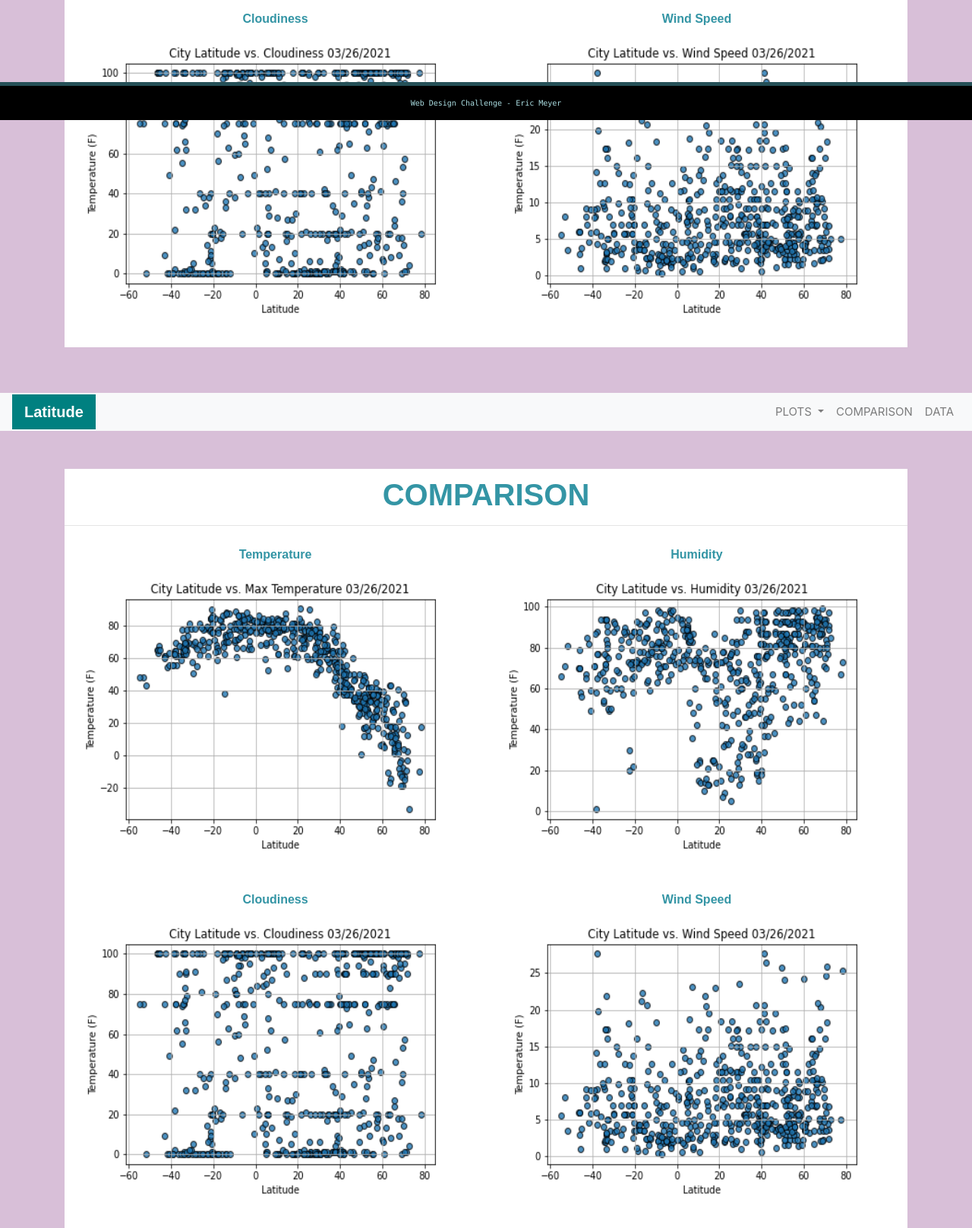
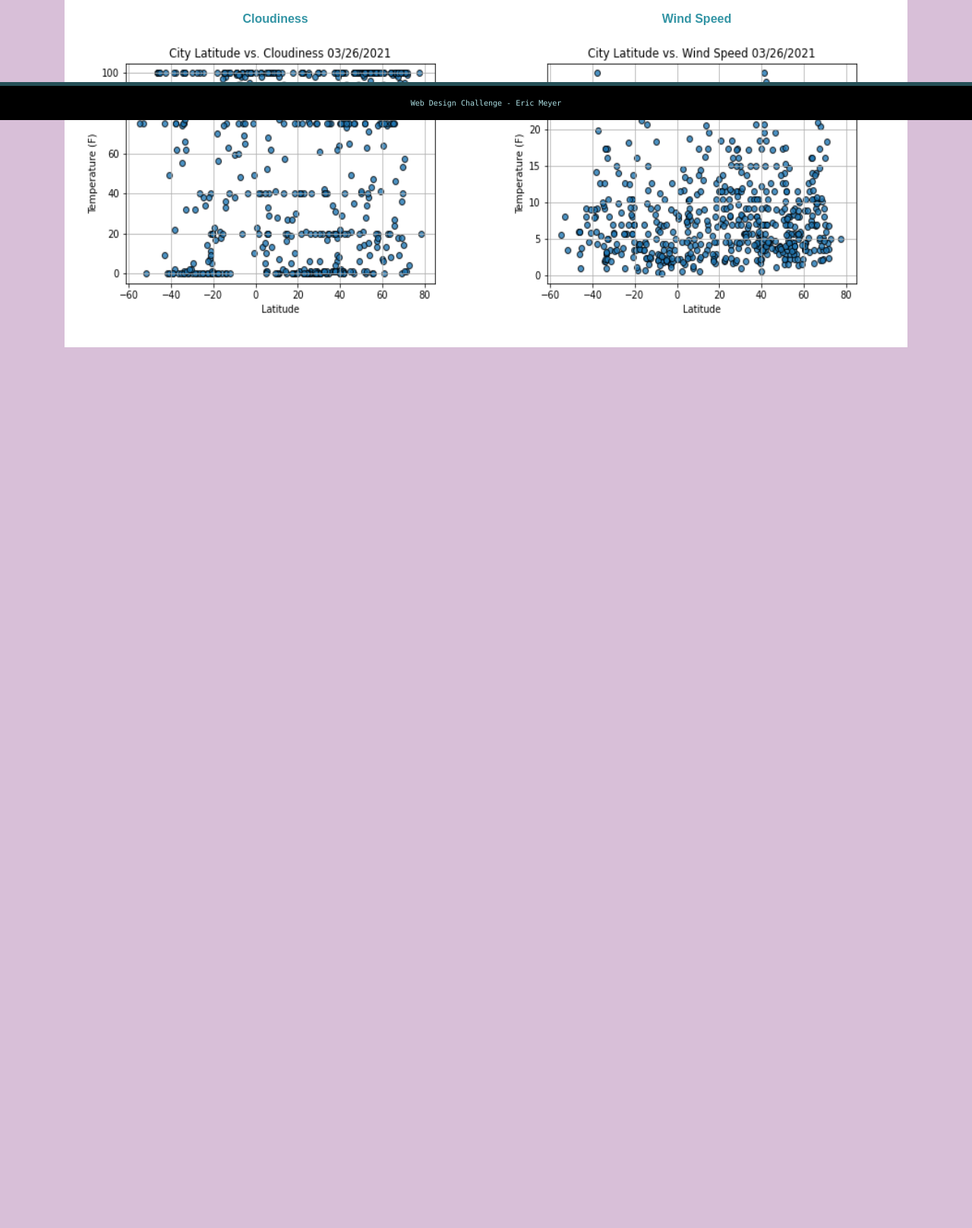
Before and after one commit to Emeyer79/Web-Design-Challenge, a plain HTML site: page WebVisualizations/Comparison.html in a window 1280 px wide. Shown: the part 642-2258 px from the top of the page at 76% size. After the commit the page ends 1099 px from the top, so only its background shows below. Drawn offline with nearby package versions, Linux system fonts and the light colour scheme.

Commit message:
Update Comparison.html

```diff
--- a/WebVisualizations/Comparison.html
+++ b/WebVisualizations/Comparison.html
@@ -80,86 +80,3 @@
     <footer> Web Design Challenge - Eric Meyer </footer>
 </body>
 </html>
-
-<!doctype html>
-<html lang="en">
-<head>
-    <meta charset="utf-8">
-    <meta name="viewport" content="width=device-width, initial-scale=1">
-    <link rel="stylesheet" href="https://stackpath.bootstrapcdn.com/bootstrap/4.3.1/css/bootstrap.min.css" integrity="sha384-ggOyR0iXCbMQv3Xipma34MD+dH/1fQ784/j6cY/iJTQUOhcWr7x9JvoRxT2MZw1T" crossorigin="anonymous">
-    <script src="https://code.jquery.com/jquery-3.3.1.slim.min.js" integrity="sha384-q8i/X+965DzO0rT7abK41JStQIAqVgRVzpbzo5smXKp4YfRvH+8abtTE1Pi6jizo" crossorigin="anonymous"></script>
-    <script src="https://cdnjs.cloudflare.com/ajax/libs/popper.js/1.14.7/umd/popper.min.js" integrity="sha384-UO2eT0CpHqdSJQ6hJty5KVphtPhzWj9WO1clHTMGa3JDZwrnQq4sF86dIHNDz0W1" crossorigin="anonymous"></script>
-    <script src="https://stackpath.bootstrapcdn.com/bootstrap/4.3.1/js/bootstrap.min.js" integrity="sha384-JjSmVgyd0p3pXB1rRibZUAYoIIy6OrQ6VrjIEaFf/nJGzIxFDsf4x0xIM+B07jRM" crossorigin="anonymous"></script>
-    <link rel="stylesheet" type="text/css" href="../main.css">
-    <title>Data Dashboard</title>
-</head>
-<body>
-    <div class="navigation">
-        <nav class="navbar navbar-expand-lg navbar-light bg-light">
-            <a class="navbar-brand text-white" href="../index.html" >Latitude</a>
-            <button class="navbar-toggler" type="button" data-toggle="collapse" data-target="#navbarSupportedContent" aria-controls="navbarSupportedContent" aria-expanded="false" aria-label="Toggle navigation">
-                <span class="navbar-toggler-icon"></span>
-            </button>
-            <div class="collapse navbar-collapse" id="navbarNavDropdown">
-                <ul class="navbar-nav ml-auto">
-                    <li class="nav-item dropdown">
-                        <a class="nav-link dropdown-toggle" href="#" id="navbarDropdownMenuLink" role="button" data-toggle="dropdown" aria-haspopup="true" aria-expanded="false">
-                            PLOTS
-                        </a>
-                        <div class="dropdown-menu" aria-labelledby="navbarDropdownMenuLink">
-                            <a class="dropdown-item" href="temp.html">Temperature</a>
-                            <a class="dropdown-item" href="humidity.html">Humidity</a>
-                            <a class="dropdown-item" href="cloudiness.html">Cloudiness</a>
-                            <a class="dropdown-item" href="windspeed.html">Wind Speed</a>
-                        </div>
-                    </li>
-                    <li class="nav-item">
-                        <a class="nav-link" href="WebVisualizations/comparison.html">COMPARISON</a>
-                    </li>
-                    <li class="nav-item">
-                        <a class="nav-link" href="data.html">DATA</a>
-                    </li>
-                </ul>
-            </div>
-        </nav>
-    </div>
-    <div class="container">
-        <div class="box justify-content-center">
-            <h1 class="col 4 title">COMPARISON</h1>
-            <hr>
-            <div class="container">
-                <div class="row" style="padding-bottom: 70px;">
-                    <div class="col-6">
-                        <div class="title">Temperature</div>
-                        <a href="../WebVisualizations/temp.html">
-                        <img class="panel" src="../Images/temp.png" alt="Temperature plot">
-                        </a>
-                    </div>
-                    <div class="col-6">
-                        <div class="title">Humidity</div>
-                        <a href="../WebVisualizations/humidity.html">
-                        <img class="panel" src="../Images/hum.png" alt="Humidity plot">
-                        </a>
-                    </div>
-                </div>
-                <div class="row" style="padding-bottom: 70px;">
-                    <div class="col-6">
-                        <div class="title">Cloudiness</div>
-                        <a href="cloudiness.html">
-                        <img class="panel" src="../Images/cloud.png" alt="Cloudiness plot">
-                        </a>
-                        <!-- <div class="title">vs. Cloudiness</div> -->
-                    </div>
-                    <div class="col-6">
-                        <div class="title">Wind Speed</div>
-                        <a href="windspeed.html">
-                            <img class="panel" src="../Images/wind.png" alt="Wind Speed plot">
-                        </a>
-                    </div>
-                </div>
-            </div>
-        </div>
-    </div>
-    <footer> Web Design Challenge - Eric Meyer </footer>
-</body>
-</html>
```
